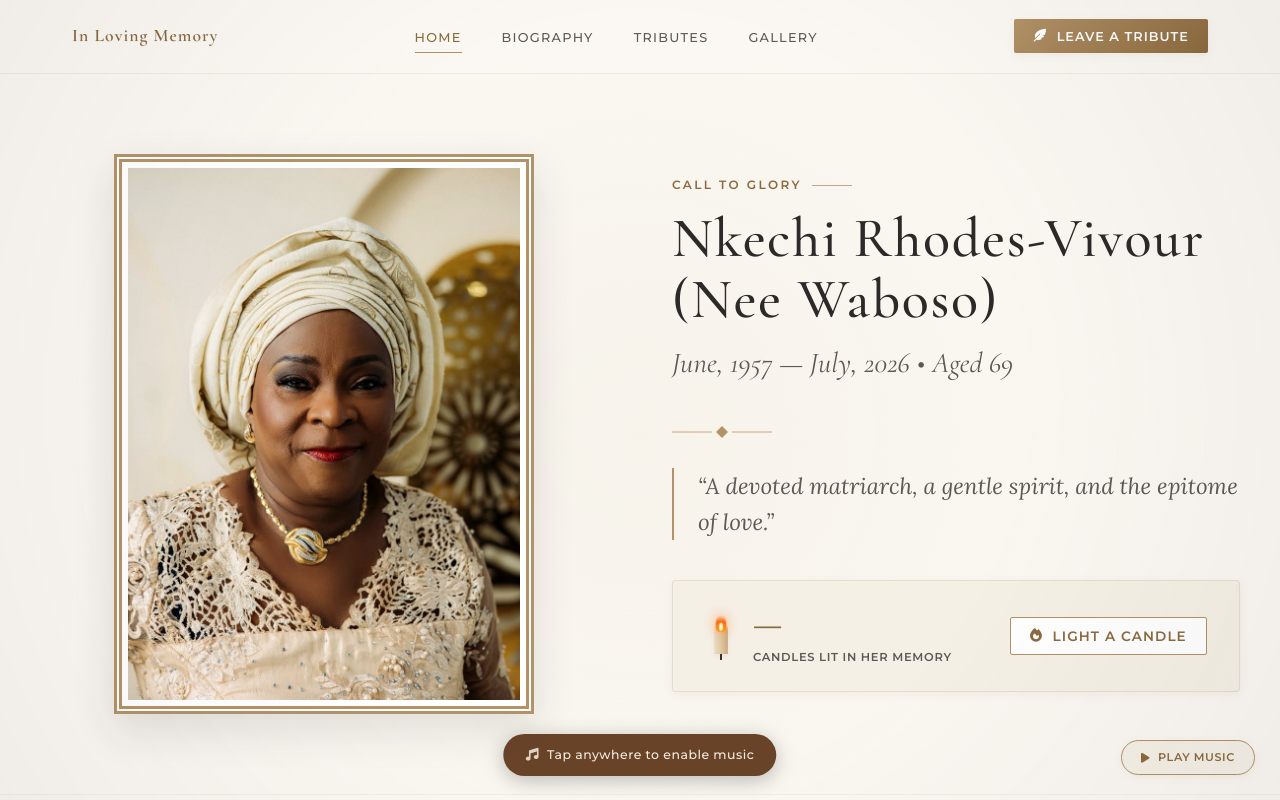
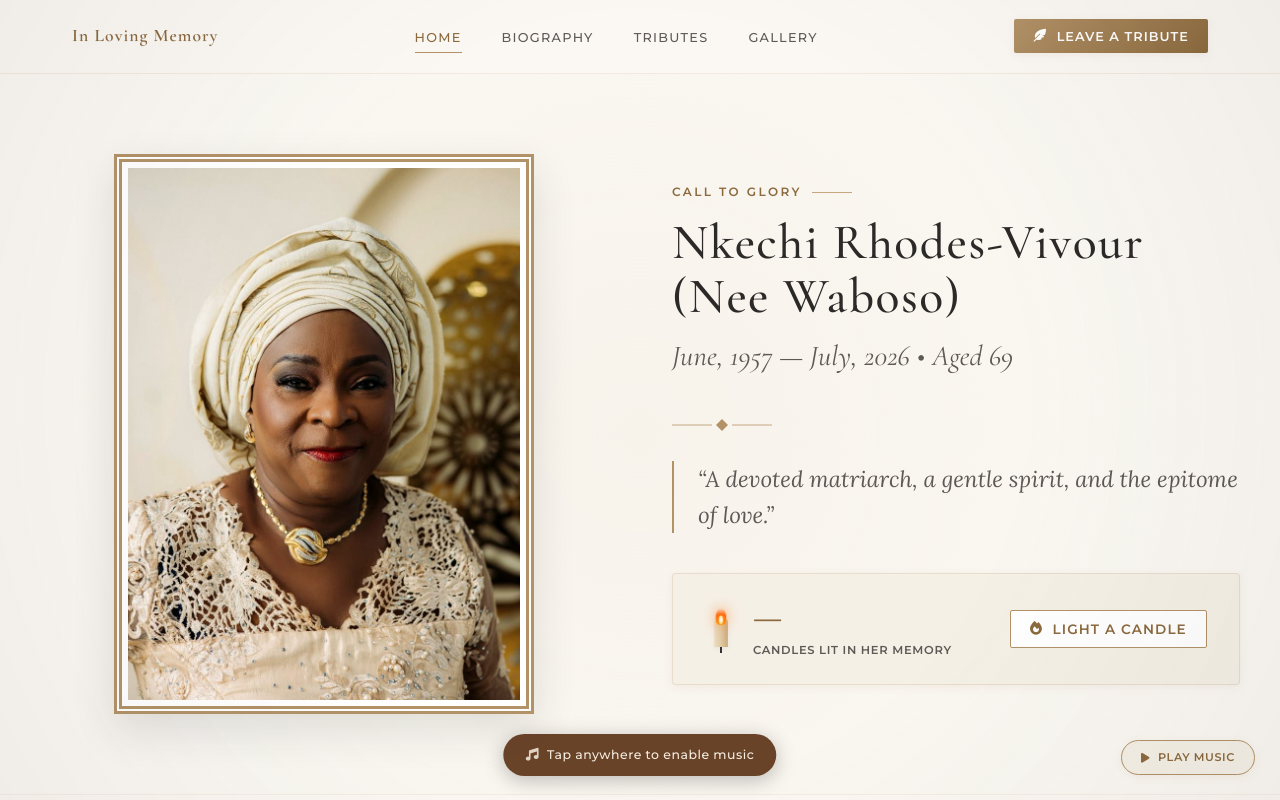
Before and after one commit to aaronayeni-debug/grv-mother, a plain HTML site: page index.html in a window 1280 px wide. Shown: the top 800 px of the page. Drawn offline with nearby package versions, Linux system fonts and the light colour scheme; no server answers.

Commit message:
style: reduce font size and update overflow behavior for deceased-name class

```diff
--- a/styles.css
+++ b/styles.css
@@ -341,12 +341,12 @@ h1, h2, h3, h4 {
 }
 
 .deceased-name {
-  font-size: 3.5rem;
+  font-size: 3.1rem;
   line-height: 1.1;
   color: var(--color-text-primary);
   margin-bottom: 0.5rem;
   white-space: nowrap;
-  overflow: hidden;
+  overflow: auto;
 }
 
 .lifespan-dates {
```
